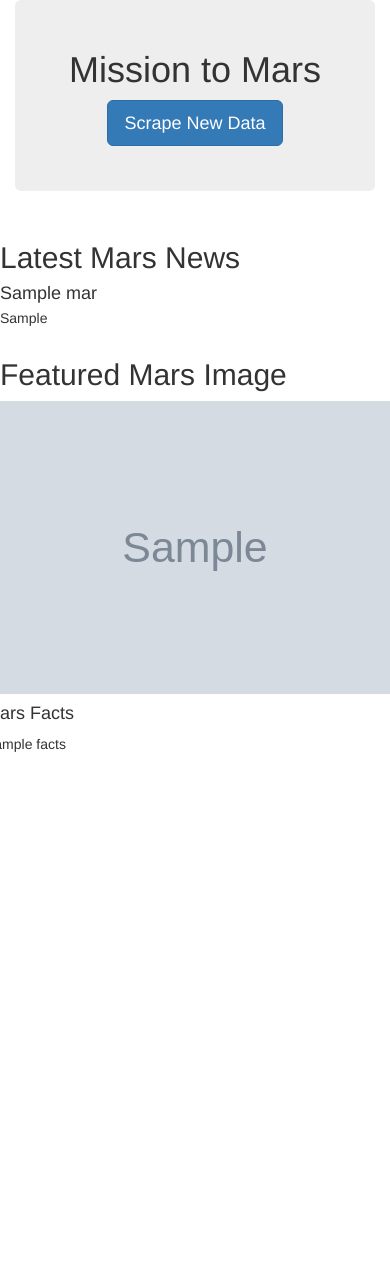
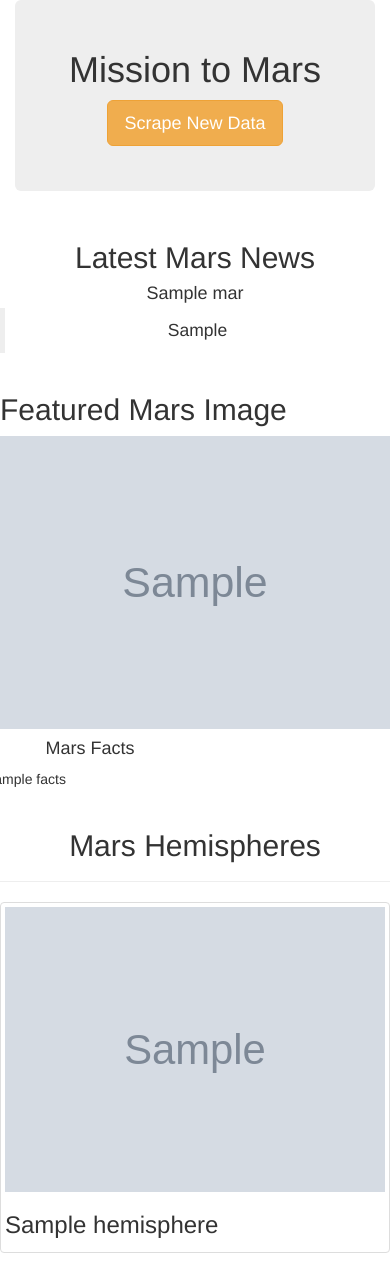
Before and after one commit to timothykeating/Mission-to-Mars, a Flask app: page / in a window 390 px wide. Before the commit the page ends 752 px from the top, so only its background shows below. Run offline with Flask 2, Linux system fonts and the light colour scheme; grey boxes marked "Sample" are stand-in pictures; a database or web service that is not in the repository returns one stand-in record (values such as "Sample title"); some libraries are stand-ins or nearby versions.

Commit message:
Uploading Challenge Work

```diff
--- a/templates/index.html
+++ b/templates/index.html
@@ -13,36 +13,56 @@
             <div class="container">
                 <div class="jumbotron text-center">
                     <h1>Mission to Mars</h1>
-                    <p><a class="btn btn-primary btn-lg" href="/scrape" role="button">Scrape New Data</a></p>
+                    <p><a class="btn btn-warning btn-lg" href="/scrape" role="button">Scrape New Data</a></p>
                 </div>
             </div>
 
             <!-- Mars News -->
             <div class="row" id="mars-news">
-                <div class="col-md-12">
+                <div class="col-xs-16 col-md-12">
                     <div class="media">
-                        <div class="media-body">
+                        <div class="media-body text-center">
                             <h2>Latest Mars News</h2>
-                            <h4 class="media-heading">{{mars.news_title}}</h4>
-                            <p>{{ mars.news_paragraph }}</p>
+                            <h4 class="media-heading text-center">{{mars.news_title}}</h4>
+                                <blockquote class="text-center">
+                                    <p>{{ mars.news_paragraph }}</p>
+                                </blockquote>
+
                         </div>
                     </div>
                 </div>
             </div>
             <!-- Featured Image -->
             <div class="row" id="mars-featured-image">
-                <div class="col-md-8">
+                <div class="col-xs-12 col-md-8">
                     <h2>Featured Mars Image</h2>
                     <img src="{{ mars.featured_image }}" class="img-responsive" alt="Responsive image"/>
                 </div>
                 <!-- Mars Facts -->
-                <div class="col-md-4">
-                    <div class="row" id="mars-facts">
-                        <h4>Mars Facts</h4>
+                <div class="col-xs-6 col-md-4">
+                    <div class="row justify-content-center" id="mars-facts">
+
+                        <h4 class="text-center">Mars Facts</h4>
                         {{ mars.facts | safe }}
                     </div>
                 </div>
             </div>
+            <!-- Section for Mars Hemispheres -->
+            <div class="row" id="mars-hemispheres">
+                <div class="page-header">
+                    <h2 class="text-center">Mars Hemispheres</h2>
+                </div>
 
+                {% for hemisphere in mars.hemis %}
+                <div class="col-xs-12 col-md-8">
+                    <div class="thumbnail">
+                        <img src="{{ hemisphere.img_link | default('static/images/error.png', true) }}" alt="...">
+                                <h3>{{ hemisphere.title }}</h3>
+                            </div>
+                    </div>
+                </div>
+                {% endfor %}
+            </div>
+      </div>
     </body>
 </html>
```
Also changed, not shown: scraping.py (+45 -1 lines).
